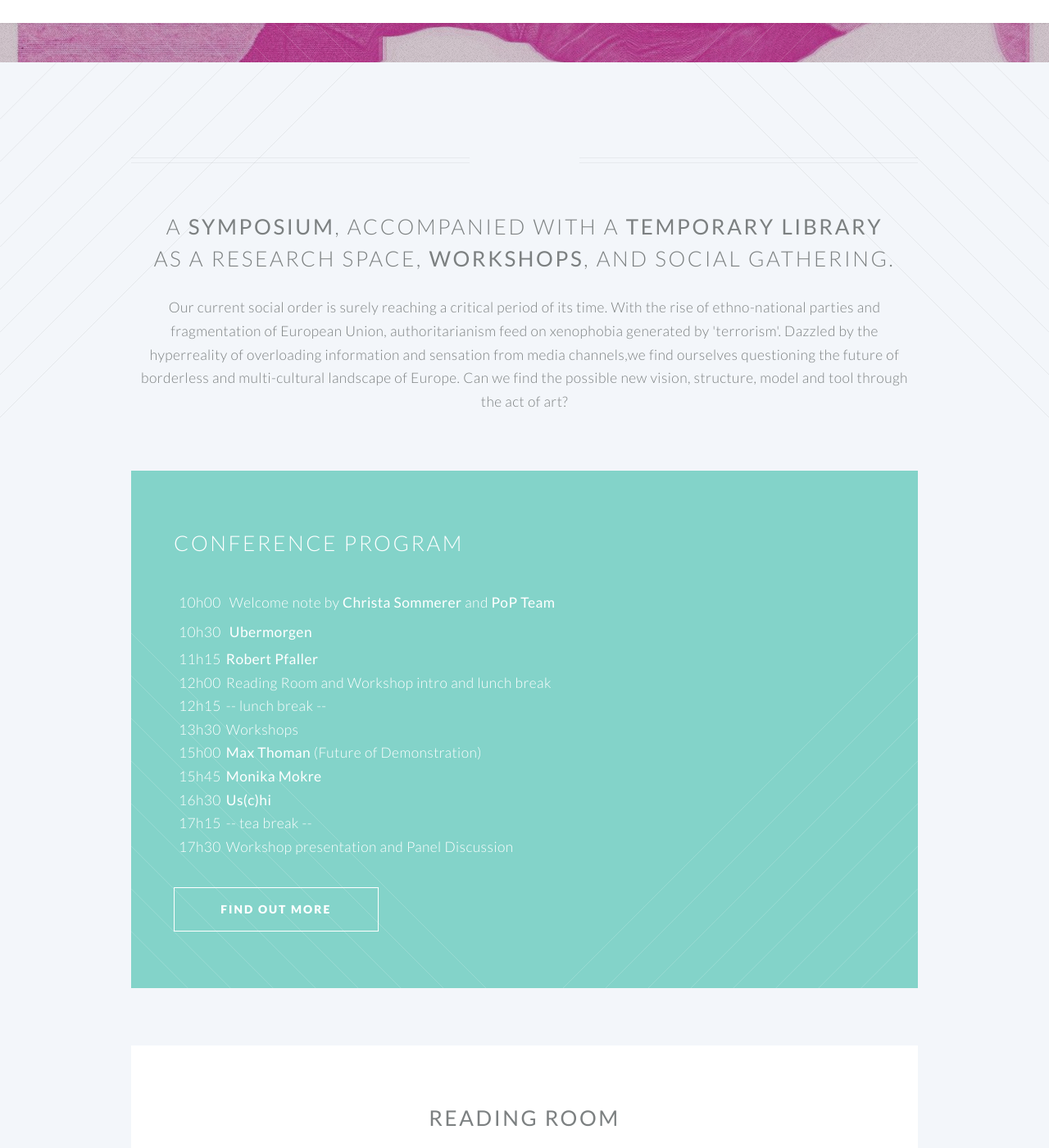
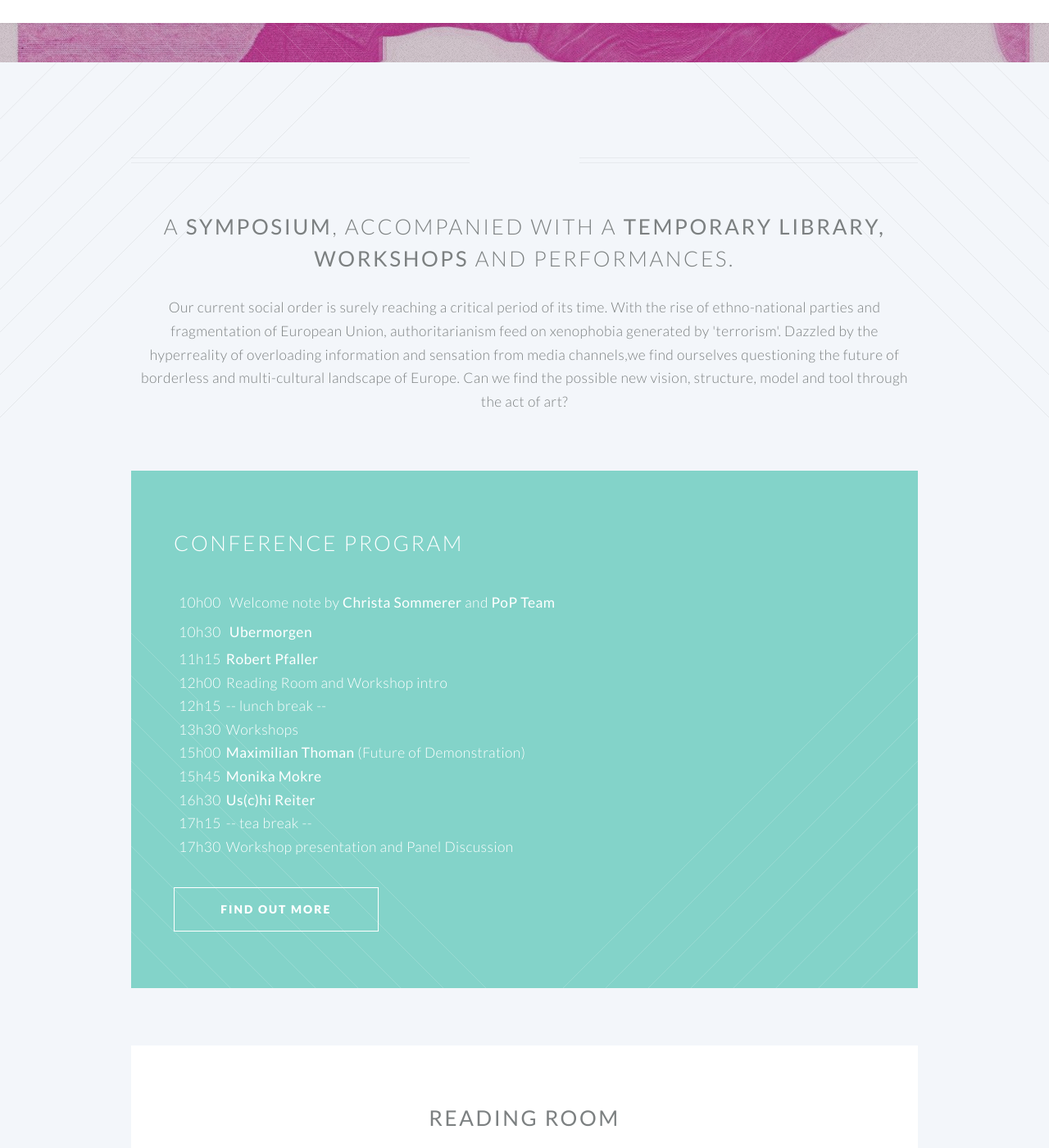
Before and after one commit to supergraph/pop-2017, a Jekyll site: the page built from index.html, in a window 1280 px wide and 1400 px high, scrolled down 496 px. Shown: the whole window at 82% size. Built offline with Jekyll 4.4.1, drawn with Linux system fonts in a browser that asks for light colours.

```diff
--- a/index.html
+++ b/index.html
@@ -5,8 +5,8 @@ layout: landing-page
 			<article id="main">
 
 				<header class="special container">
-					<h2>A <strong>Symposium</strong>, accompanied with a <strong>temporary library</strong>
-					<br />as a research space, <strong>workshops</strong>, and social gathering.</h2>
+					<h2>A <strong>Symposium</strong>, accompanied with a <strong>temporary library, </strong>
+					<br /><strong>workshops</strong> and performances.</h2>
 					<p>
                     Our current social order is surely reaching a critical period of its time. With the rise of ethno-national parties and fragmentation of European Union, authoritarianism feed on xenophobia generated by 'terrorism'. Dazzled by the hyperreality of overloading information and sensation from media channels,we find ourselves questioning the future of borderless and multi-cultural landscape of Europe. Can we find the possible new vision, structure, model and tool through the act of art?
                     </p>
@@ -30,17 +30,17 @@ layout: landing-page
 </tr><tr>
 <th>11h15</th><td><strong>Robert Pfaller</strong></td>
 </tr><tr>
-<th>12h00</th><td>Reading Room and Workshop intro and lunch break</td>
+<th>12h00</th><td>Reading Room and Workshop intro</td>
 </tr><tr>
 <th>12h15</th><td>-- lunch break --</td>
 </tr><tr>
 <th>13h30</th><td>Workshops</td>
 </tr><tr>
-<th>15h00</th><td><strong>Max Thoman</strong> (Future of Demonstration)</td>
+<th>15h00</th><td><strong>Maximilian Thoman</strong> (Future of Demonstration)</td>
 </tr><tr>
 <th>15h45</th><td><strong>Monika Mokre</strong></td>
 </tr><tr>
-<th>16h30</th><td><strong>Us(c)hi</strong></td>
+<th>16h30</th><td><strong>Us(c)hi Reiter</strong></td>
 </tr><tr>
 <th>17h15</th><td>-- tea break --</td>
 </tr><tr>
@@ -90,7 +90,7 @@ From discourse to dialogue, from digital to analogue, from reading to copying an
 									<header>
 										<h3>Sam Bunn</h3>
 									</header>
-									<p></p>
+									<p>TBC</p>
 								</section>
 							</div>
 							<div class="4u">
```
Also changed, not shown: README.txt.
